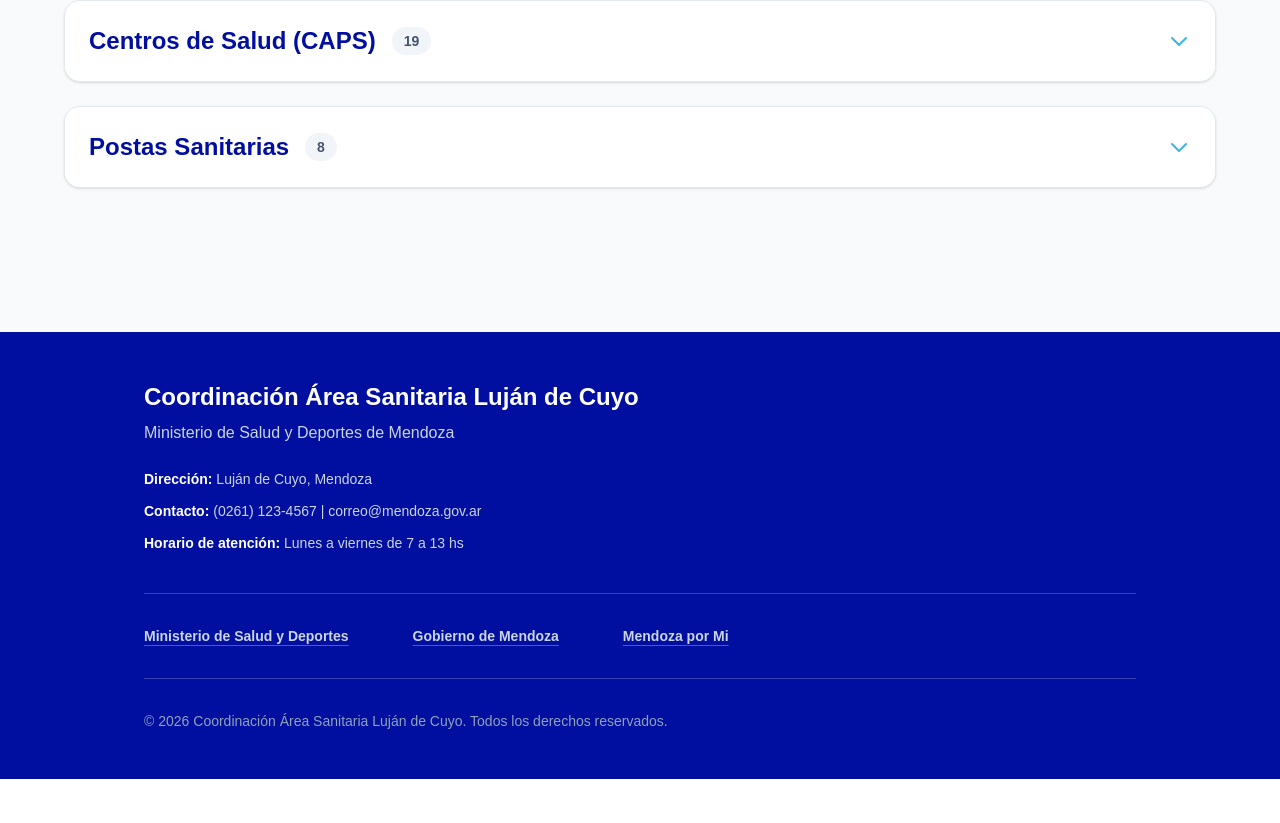
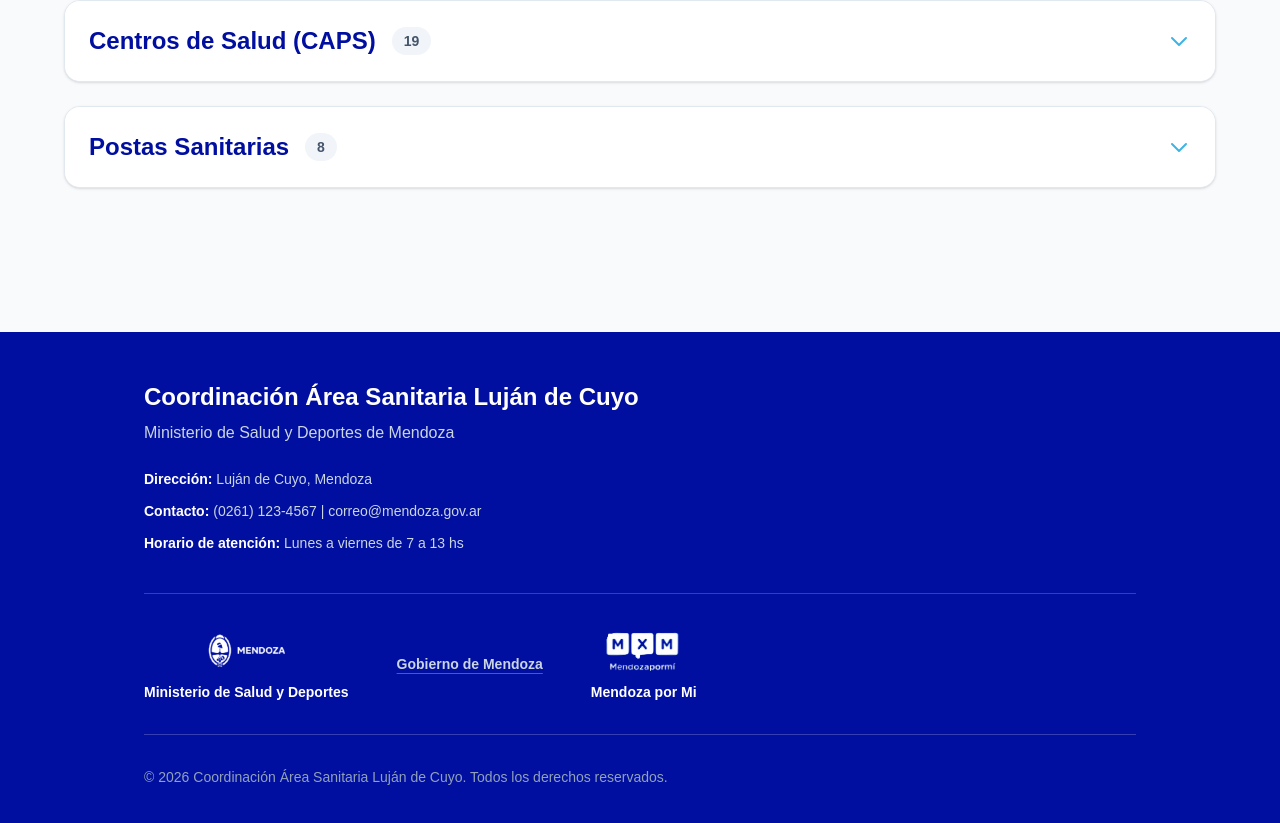
Before and after one commit to areasanitariaLDC/area-sanitaria-lujan, a Next.js app: page / in a window 1280 px wide. Shown: the part 2175-2998 px from the top of the page. Before the commit the page ends 2954 px from the top, so only its background shows below. Built offline with nearby package versions, Linux system fonts and the light colour scheme; a web font is replaced by a local one.

Commit message:
style: Update footer links to use official logos

```diff
--- a/src/components/layout/Footer.tsx
+++ b/src/components/layout/Footer.tsx
@@ -12,15 +12,27 @@ export default function Footer() {
           </div>
         </div>
 
-        <div className="border-t border-white/20 pt-8 pb-8 flex flex-col md:flex-row justify-start items-start md:items-center gap-6 md:gap-16 text-sm font-semibold">
-          <a href="https://www.mendoza.gov.ar/salud/" target="_blank" rel="noopener noreferrer" className="hover:text-white transition-colors underline decoration-white/30 underline-offset-4">
-            Ministerio de Salud y Deportes
+        <div className="border-t border-white/20 pt-8 pb-8 flex flex-col md:flex-row justify-start items-center gap-8 md:gap-12 text-sm font-semibold">
+          <a href="https://www.mendoza.gov.ar/salud/" target="_blank" rel="noopener noreferrer" className="flex flex-col items-center hover:opacity-80 transition-opacity">
+            <img
+              src="/logo-mendoza-horizontal.png"
+              alt="Escudo de Mendoza"
+              className="h-12 w-auto mb-2 brightness-0 invert"
+            />
+            <span className="text-white hover:underline decoration-white/30 underline-offset-4">Ministerio de Salud y Deportes</span>
           </a>
+
           <a href="https://www.mendoza.gov.ar/" target="_blank" rel="noopener noreferrer" className="hover:text-white transition-colors underline decoration-white/30 underline-offset-4">
             Gobierno de Mendoza
           </a>
-          <a href="https://id.mxm.mendoza.gov.ar/realms/mendoza_x_mi/protocol/openid-connect/auth?client_id=mxm_portal&scope=openid%20email%20profile&response_type=code&redirect_uri=https%3A%2F%2Fmxm.mendoza.gov.ar%2Fapi%2Fauth%2Fcallback%2Fkeycloak&state=umBiYrNUWYWLe_efphQxu2XBPKmCab9EntotJwBre2Y&code_challenge=heunD2jMJCNXzI_n14PMaYRpNb72qD2p2VGSW19YvQ8&code_challenge_method=S256" target="_blank" rel="noopener noreferrer" className="hover:text-white transition-colors underline decoration-white/30 underline-offset-4">
-            Mendoza por Mi
+
+          <a href="https://id.mxm.mendoza.gov.ar/realms/mendoza_x_mi/protocol/openid-connect/auth?client_id=mxm_portal&scope=openid%20email%20profile&response_type=code&redirect_uri=https%3A%2F%2Fmxm.mendoza.gov.ar%2Fapi%2Fauth%2Fcallback%2Fkeycloak&state=umBiYrNUWYWLe_efphQxu2XBPKmCab9EntotJwBre2Y&code_challenge=heunD2jMJCNXzI_n14PMaYRpNb72qD2p2VGSW19YvQ8&code_challenge_method=S256" target="_blank" rel="noopener noreferrer" className="flex flex-col items-center hover:opacity-80 transition-opacity">
+            <img
+              src="/mxm.png"
+              alt="Logo Mendoza por Mi"
+              className="h-12 w-auto mb-2"
+            />
+            <span className="text-white hover:underline decoration-white/30 underline-offset-4">Mendoza por Mi</span>
           </a>
         </div>
 
```
Also changed, not shown: public/mxm.png (added).
